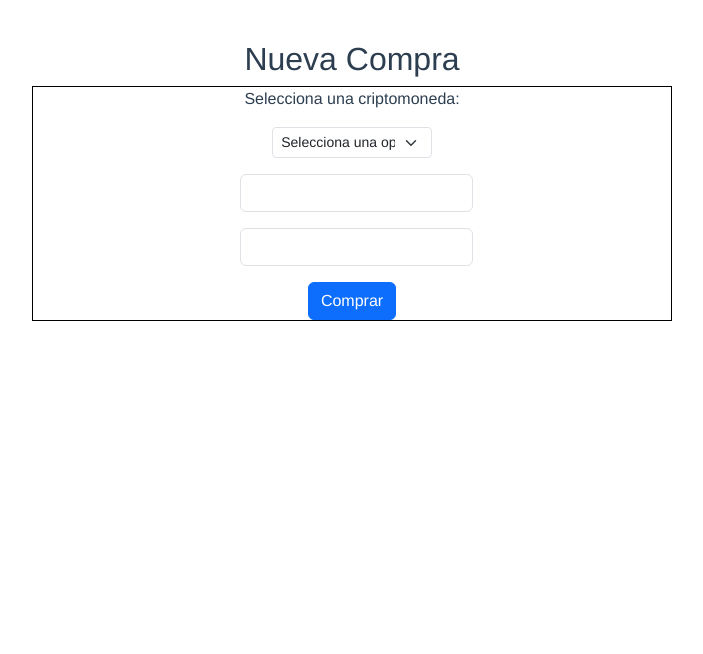
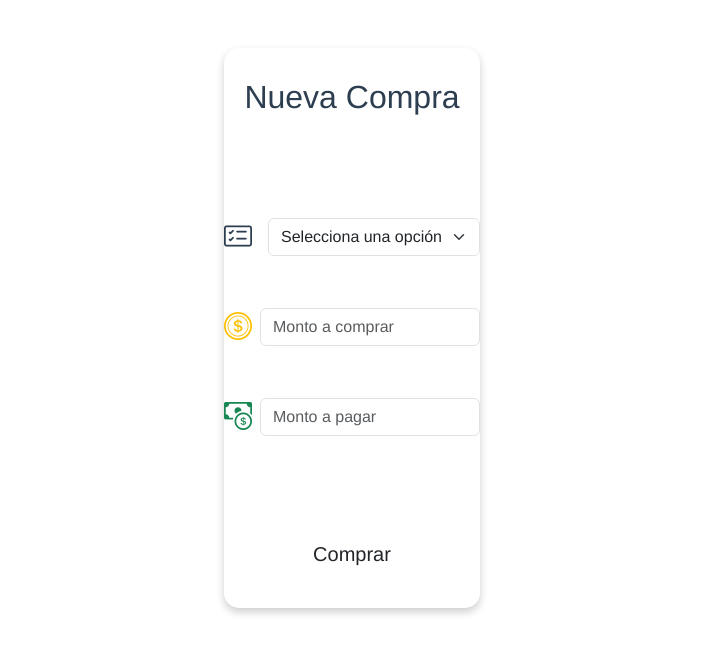
Before and after one commit to Franc0Av/TPLAB32024, a Vue app: page /#/Transactions in a window 1280 px wide. Shown: the top 654 px of the page, without its empty margins (288-991 px from the left). Built offline with nearby package versions, Linux system fonts and the light colour scheme; the HTML template or start-up script is replaced by a standard one.

Commit message:
styles fixes

```diff
--- a/package.json
+++ b/package.json
@@ -12,6 +12,7 @@
     "bootstrap": "^5.3.3",
     "bootstrap-icons": "^1.11.3",
     "core-js": "^3.8.3",
+    "dayjs": "^1.11.13",
     "pinia": "^2.2.6",
     "vue": "^3.2.13",
     "vue-router": "^4.4.5"
--- /dev/null
+++ b/src/Services/transactions.js
@@ -0,0 +1,26 @@
+import axios from 'axios';
+
+const instance = axios.create({
+    baseURL:'https://laboratorio3-f36a.restdb.io/rest/transactions',
+    headers: {
+        'x-apikey': '60eb09146661365596af552f',
+        'Content-Type': 'application/json'
+    }
+})
+
+export async function buyCrypto(body) {
+
+    if (!body || typeof body !== 'object') {
+        console.error('El cuerpo de la solicitud es inválido:', body);
+        return { success: false, message: 'Cuerpo inválido' };
+    }
+
+    try {
+        const response = await instance.post('', body);
+        return response.data;
+
+    } catch (error) {
+        console.error('Error al consultar la API:', error.message, error.response?.data);
+        return { success: false, message: error.message };
+    }
+}
--- a/src/components/InputTransactionComponent.vue
+++ b/src/components/InputTransactionComponent.vue
@@ -11,6 +11,8 @@
           :class="inputClass"
           id="validationServer03"
           aria-describedby="validationServer03Feedback"
+          :placeholder="placeholder"
+          :readonly="readonly"
           required
           />
         </div>
@@ -25,26 +27,51 @@ import amountValidate from '@/utils/transactionValidate';
 export default {
   name: 'InputComponent',
   props: {
+    modelValue: {
+      type: [String, Number],
+      default: '',
+    },
+    readonly: {
+      type: Boolean,
+      default: false,
+    },
     type: {
       type: String,
       required: true,
     },
+    placeholder: {
+      type: String
+    }
   },
   setup(props, { emit }) {
+
     const { amountInput, inputClass, isValid } = amountValidate(props.type);
 
-    watch(isValid, (newVal) => {
-      emit('validityChanged', newVal);
+    watch(
+      () => props.modelValue,
+      (newVal) => {
+        if (newVal !== amountInput.value) {
+          amountInput.value = newVal;
+        }
+      }
+    );
+
+    watch(amountInput, (newVal) => {
+      emit('update:modelValue', newVal);
     });
 
+    // watch(isValid, (newVal) => {
+    //   emit('validityChanged', newVal);
+    // });
+
     watch(amountInput, (newVal) => {
-      emit('inputChanged', newVal); // Emite el valor actual del input
+      emit('inputChanged', newVal);
     });
 
     return {
       amountInput,
       inputClass,
-      isValid,
+      isValid
     };
   },
 };
--- a/src/components/NavComponent.vue
+++ b/src/components/NavComponent.vue
@@ -1,19 +1,19 @@
 <template>
     <div class="nav">
         <div class="routes">
-            <div class="icon-box">
+            <div class="icon-box" :class="{ active: $route.name === 'Home' }">
                 <ion-icon name="home"></ion-icon>
                 <router-link class="custom-link" :to="{name: 'Home'}">Home</router-link>
             </div>
-            <div class="icon-box">
+            <div class="icon-box" :class="{ active: $route.name === 'Transactions' }">
                 <ion-icon name="logo-bitcoin"></ion-icon>
                 <router-link class="custom-link" :to="{name: 'Transactions'}">Transacciones</router-link>
             </div>
-            <div class="icon-box">
+            <div class="icon-box" :class="{ active: $route.name === 'Movements' }">
                 <ion-icon name="swap-vertical"></ion-icon>
                 <router-link class="custom-link" :to="{name: 'Movements'}">Movimientos</router-link>
             </div>
-            <div class="icon-box">
+            <div class="icon-box" :class="{ active: $route.name === 'Analysis' }">
                 <ion-icon name="wallet-outline"></ion-icon>
                 <router-link class="custom-link" :to="{name: 'Analysis'}">Mi Cartera</router-link>
             </div>
@@ -110,7 +110,12 @@ ion-icon {
     background: linear-gradient(to top, #a9a5f8ff 0%, #6c63ffff 100%);
     color: white;
     cursor: pointer;
+}
 
+.icon-box.active {
+    background: linear-gradient(to top, #a9a5f8ff 0%, #6c63ffff 100%);
+    color: white;
+    cursor: pointer;
 }
 
 .custom-link {
--- a/src/utils/transactionValidate.js
+++ b/src/utils/transactionValidate.js
@@ -6,7 +6,7 @@ export default function amountValidate(type = 'buy') {
 
   const regexRules = {
     buy: /^(?!0\d)(\d+(\.\d+)?|0\.\d+)$/,
-    pay: /^(?!0\d)\d+$/
+    pay: /^(?!0\d)\d+(\.\d{1,2})?$/
   };
 
   const inputClass = computed(() => {
--- a/src/utils/userValidate.js
+++ b/src/utils/userValidate.js
@@ -29,6 +29,6 @@ export default function useUserInput() {
   return {
     userInput,
     inputClass,
-    isValid,
+    isValid
   };
 }
--- a/src/views/Transactions/TransactionsView.js
+++ b/src/views/Transactions/TransactionsView.js
@@ -4,5 +4,13 @@ export async function calculateAmount(amount, crypto){
 
     let data = await fetchCryptoData(crypto, 'ARS')
 
-    return data.ask * amount
+    return (data.totalAsk * amount).toFixed(2)
 }
+
+export async function validateData(amount, price, crypto){
+
+    if (!crypto || !amount || !price) {
+        console.error('Faltan datos para realizar la transacción');
+        return;
+    }
+}
--- a/src/views/Transactions/TransactionsView.vue
+++ b/src/views/Transactions/TransactionsView.vue
@@ -1,39 +1,41 @@
 <template>
     <div class="transactions-box">
         <section class="sale-box">
-            <h2>Nueva Compra</h2>
             <form @submit.prevent="submitForm" class="input-box">
-                <label for="cryptocurrency">Selecciona una criptomoneda:</label>
-                <select class="form-select form-select-sm w-25" v-model="selectedCrypto" @change="emitCoin" id="cryptocurrency">
-                  <option value="" disabled>Selecciona una opción</option>
-                <option v-for="crypto in cryptocurrencies" :key="crypto.id" :value="crypto.name">
-                {{ crypto.name }}
-                </option>
-                </select>
-                <InputTransactionComponent @inputChanged="handleAmount" />
-                <InputTransactionComponent type="pay" v-model="price" />
-                <ButtonComponent text="Comprar" class="btn btn-primary"/>
+                <h2>Nueva Compra</h2>
+                <div class="d-flex flex-column justify-content-around align-items-center gap-5">
+                  <div class="d-flex align-items-center fs-3 gap-3">
+                    <i class="bi bi-card-checklist"></i>
+                    <select class="form-select form-select-md" v-model="selectedCrypto" @change="emitCoin" id="cryptocurrency">
+                      <option value="" disabled>Selecciona una opción</option>
+                      <option v-for="crypto in cryptocurrencies" :key="crypto.id" :value="crypto.name">
+                      {{ crypto.name }}
+                      </option>
+                    </select>
+                  </div>
+                  <div class="d-flex align-items-center fs-3">
+                    <i class="bi bi-coin text-warning"></i>
+                    <InputTransactionComponent @inputChanged="handleAmount" placeholder="Monto a comprar" />
+                  </div>
+                  <div class="d-flex align-items-center fs-3">
+                    <i class="bi bi-cash-coin text-success"></i>
+                    <InputTransactionComponent v-model="price" type="pay" placeholder="Monto a pagar" readonly />
+                  </div>
+                </div>
+                <ButtonComponent text="Comprar" id="btn-custom" class="btn btn-lg"/>
             </form>
         </section>
-
-        <!-- <section>
-            <h2>
-                Nueva Venta
-            </h2>
-            <div class="input-box">
-                <input type="text" required>
-                <input type="number" required>
-                <input type="number" required>
-                <button>Vender</button>
-            </div>
-        </section> -->
     </div>
 </template>
 
 <script>
 import InputTransactionComponent from '@/components/InputTransactionComponent.vue';
 import ButtonComponent from '@/components/ButtonComponent.vue';
-import { calculateAmount } from './TransactionsView';
+import { useAuthStore } from '@/stores/auth.js';
+import { storeToRefs } from 'pinia';
+import { calculateAmount, validateData } from './TransactionsView';
+import { buyCrypto } from '@/Services/transactions';
+import dayjs from 'dayjs';
 
 export default {
   components: {
@@ -49,19 +51,61 @@ export default {
         { id: 1, name: "BTC" },
         { id: 2, name: "ETH" },
         { id: 3, name: "USDT" },
-        { id: 4, name: "SOL" }
+        { id: 4, name: "DAI" }
       ]
+    };
+  },
+  watch: {
+    amount: "updatePrice",
+    selectedCrypto: "updatePrice",
+  },
+  setup(){
+    const store = useAuthStore();
+    const { user } = storeToRefs(store);
+
+    return {
+      user
     };
   },
   methods: {
     handleAmount(value) {
       this.amount = value;
     },
+    async updatePrice() {
+      if (this.amount && this.selectedCrypto) {
+        try {
+          this.price = await calculateAmount(this.amount, this.selectedCrypto);
+        } catch (error) {
+          console.error("Error al calcular el monto:", error);
+          this.price = null;
+        }
+      } else {
+        this.price = null;
+      }
+    },
     async submitForm() {
-      const data = await calculateAmount(this.amount, this.selectedCrypto)
-      this.price = data
-      console.log(data)
-    },
+
+      await validateData(this.amount, this.price, this.selectedCrypto);
+
+      const formattedDate = dayjs().format('DD-MM-YYYY HH:mm');
+
+      const transactionBody = {
+        user_id: this.user,
+        action: "purchase",
+        crypto_code: this.selectedCrypto,
+        crypto_amount: this.amount,
+        money: this.price,
+        datetime: formattedDate
+      };
+
+      try {
+        const response = await buyCrypto(transactionBody);
+        console.log('Transacción exitosa:', response);
+      } catch (error) {
+        console.error('Error al realizar la transacción:', error);
+      }
+    }
+
   }
 };
 </script>
@@ -71,6 +115,7 @@ export default {
     display: flex;
     flex-direction: column;
     justify-content: center;
+    margin-top: 3em;
 }
 .sale-box{
     display: flex;
@@ -81,11 +126,14 @@ export default {
 .input-box{
     display: flex;
     flex-direction: column;
-    justify-content: center;
+    justify-content: space-around;
     align-items: center;
-    border: 1px solid black;
-    gap: 1em;
-    width: 50%;
+    /* border: 1px solid black; */
+    box-shadow: 0px 4px 8px rgba(0, 0, 0, 0.2);
+    border-radius: 15px;
+    gap: 2em;
+    width: 20%;
+    height: 70vh;
 }
 input{
     width: 10%;
```
Also changed, not shown: 1 other file (tests, documents, lock files or other folders).
